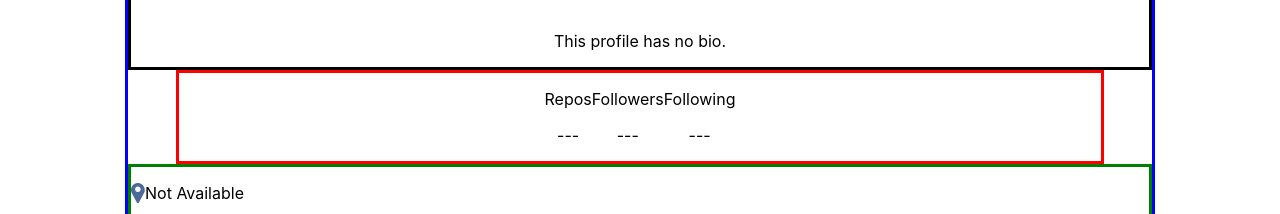
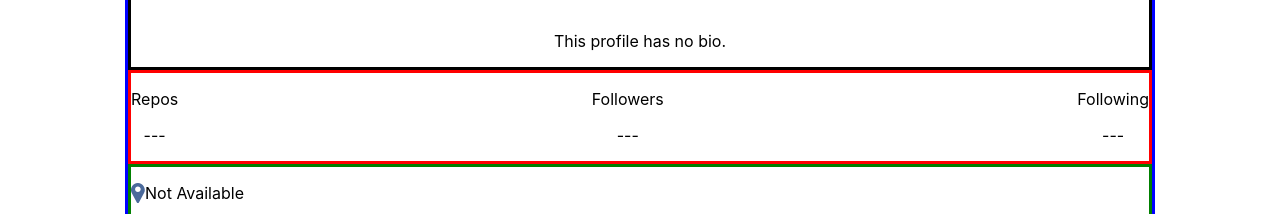
Before and after one commit to vikrambenipal/github-user-search-app, a React (Create React App) app: page / in a window 1280 px wide. Shown: the part 283-497 px from the top of the page. Built offline with nearby package versions, Linux system fonts and the light colour scheme; no server answers.

Commit message:
padding on stats

```diff
--- a/src/components/UserInfo.js
+++ b/src/components/UserInfo.js
@@ -4,11 +4,13 @@ import styled from 'styled-components';
 const Container = styled.div`
     display: flex;
     flex-direction: row;
-    justify-content: center;
+    justify-content: space-between;
     text-align: center;
     border: 3px solid red;
-    width: 90%;
+    //width: 80%;
     margin: 0 auto;
+    // padding-left: 10px;
+    // padding-right: 10px;
 `
 const UserInfo = ({ data, empty }) => {
   return (
```
